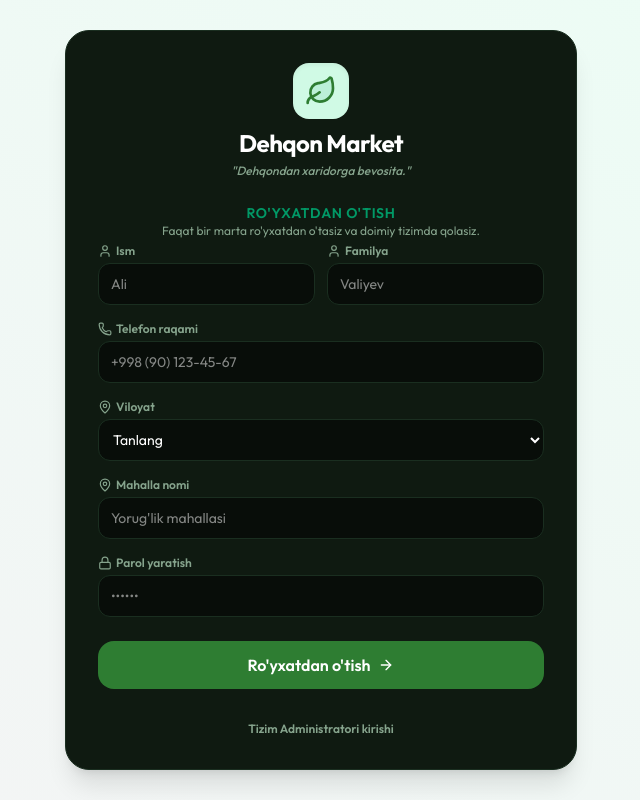
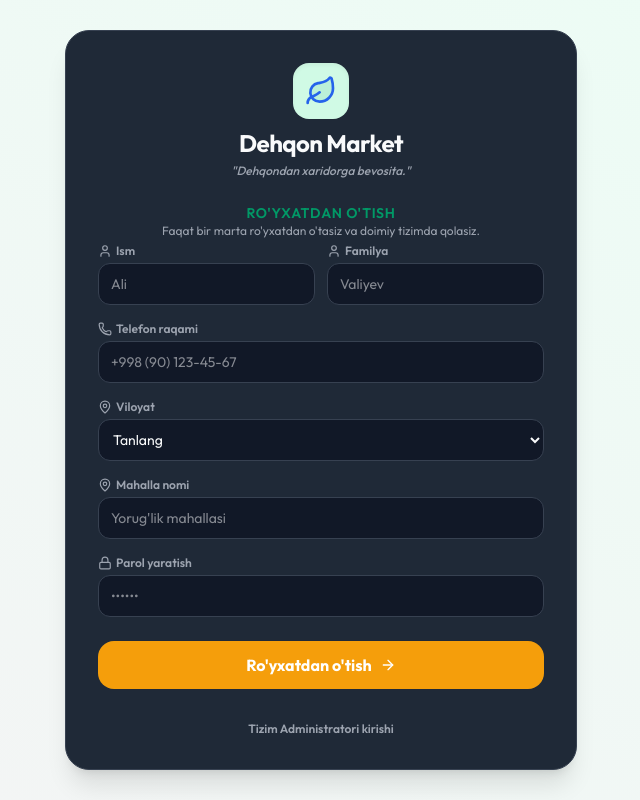
Before and after one commit to sayfulloh-001/alhamdulillah, a React (Vite) app in the folder client/: page / in a window 1280 px wide. Shown: the whole page, without its empty margins (319-959 px from the left). Built offline with nearby package versions, Linux system fonts and the light colour scheme.

Commit message:
Update design color scheme and admin/owner post deletion features

```diff
--- a/client/index.html
+++ b/client/index.html
@@ -6,7 +6,7 @@
     <meta name="viewport" content="width=device-width, initial-scale=1.0" />
 
     <!-- SEO Optimization -->
-    <title>Dehqon Market — Dehqondan xaridorga bevosita</title>
+    <title>Dehqon Market</title>
     <meta name="description" content="O'zbekistondagi eng yirik dehqon va fermerlar bozori. Meva, sabzavot va dehqonchilik mahsulotlarini vositachilarsiz bevosita sotib oling va soting." />
     <meta name="keywords" content="dehqon bozor, dehqon market, uzum market, qishloq xo'jaligi, meva sotish, sabzavot sotish, o'zbekiston dehqonlari, oziq-ovqat, tabiiy mahsulotlar" />
     <meta name="author" content="Dehqon Market" />
--- a/client/src/index.css
+++ b/client/src/index.css
@@ -3,31 +3,41 @@
 
 @theme {
   --font-sans: 'Outfit', sans-serif;
-  --color-dehqon-green: #2E7D32;
-  --color-dehqon-dark: #1B5E20;
-  --color-dehqon-light: #E8F5E9;
-  --color-dehqon-accent: #81C784;
-  --color-premium-gold: #FFC107;
-  --color-premium-gold-dark: #FF8F00;
+  --color-dehqon-green: #2563EB;
+  --color-dehqon-dark: #1D4ED8;
+  --color-dehqon-light: #EFF6FF;
+  --color-dehqon-accent: #10B981;
+  --color-brand-blue: #2563EB;
+  --color-brand-green: #10B981;
+  --color-brand-orange: #F59E0B;
+  --color-brand-darkgray: #1F2937;
+  --color-premium-gold: #F59E0B;
+  --color-premium-gold-dark: #D97706;
 }
 
 :root {
   --bg-app: #FFFFFF;
   --bg-card: #FFFFFF;
-  --bg-glass: rgba(255, 255, 255, 0.85);
-  --border-color: #E2ECE4;
-  --text-main: #1C3322;
-  --text-muted: #517158;
-  --shadow-color: rgba(46, 125, 50, 0.06);
+  --bg-glass: rgba(255, 255, 255, 0.9);
+  --border-color: #E5E7EB;
+  --text-main: #1F2937;
+  --text-muted: #4B5563;
+  --shadow-color: rgba(37, 99, 235, 0.08);
+
+  --color-primary: #2563EB;
+  --color-primary-hover: #1D4ED8;
+  --color-secondary: #10B981;
+  --color-orange: #F59E0B;
+  --color-orange-hover: #D97706;
 }
 
 .dark {
-  --bg-app: #080D09;
-  --bg-card: #0F1A11;
-  --bg-glass: rgba(15, 26, 17, 0.85);
-  --border-color: #1A2E20;
-  --text-main: #FFFFFF;
-  --text-muted: #85A38C;
+  --bg-app: #111827;
+  --bg-card: #1F2937;
+  --bg-glass: rgba(31, 41, 55, 0.9);
+  --border-color: #374151;
+  --text-main: #F9FAFB;
+  --text-muted: #9CA3AF;
   --shadow-color: rgba(0, 0, 0, 0.3);
 }
 
--- a/client/src/pages/MyAds.tsx
+++ b/client/src/pages/MyAds.tsx
@@ -278,7 +278,7 @@ export const MyAds: React.FC<MyAdsProps> = ({ currentUser, setPage, fetchProfile
               setShowAddForm(true);
             }}
             disabled={isLimitReached}
-            className="bg-[var(--color-dehqon-green)] hover:bg-[var(--color-dehqon-dark)] text-white font-bold py-3 px-5 rounded-2xl flex items-center gap-1.5 transition-all shadow-md active:scale-[0.97] disabled:opacity-40 disabled:cursor-not-allowed cursor-pointer text-xs"
+            className="bg-[#F59E0B] hover:bg-[#D97706] text-white font-bold py-3 px-5 rounded-2xl flex items-center gap-1.5 transition-all shadow-md active:scale-[0.97] disabled:opacity-40 disabled:cursor-not-allowed cursor-pointer text-xs"
           >
             <Plus className="w-4.5 h-4.5" />
             Yangi mahsulot qo'shish
@@ -513,7 +513,7 @@ export const MyAds: React.FC<MyAdsProps> = ({ currentUser, setPage, fetchProfile
               <button
                 type="submit"
                 disabled={submitting}
-                className="flex-1 bg-[var(--color-dehqon-green)] hover:bg-[var(--color-dehqon-dark)] text-white font-bold py-3.5 rounded-2xl flex items-center justify-center gap-1.5 transition-all shadow-md active:scale-95 disabled:opacity-50 cursor-pointer"
+                className="flex-1 bg-[#F59E0B] hover:bg-[#D97706] text-white font-bold py-3.5 rounded-2xl flex items-center justify-center gap-1.5 transition-all shadow-md active:scale-95 disabled:opacity-50 cursor-pointer"
               >
                 {submitting ? (
                   <>
--- a/client/src/pages/Profile.tsx
+++ b/client/src/pages/Profile.tsx
@@ -148,8 +148,8 @@ export const Profile: React.FC<ProfileProps> = ({ currentUser, fetchProfile }) =
                   {currentUser?.first_name} {currentUser?.last_name}
                 </h2>
                 {isPremium && (
-                  <span className="bg-amber-100 dark:bg-amber-950/30 text-amber-600 dark:text-amber-400 text-[10px] font-bold px-2 py-0.5 rounded-md flex items-center gap-0.5 border border-amber-300/20">
-                    <Sparkles className="w-3 h-3 fill-amber-500/10" /> Premium Dehqon
+                  <span className="bg-gradient-to-r from-blue-600 via-emerald-500 to-amber-400 text-white text-[10px] font-extrabold px-2.5 py-0.5 rounded-lg flex items-center gap-1 shadow-sm border border-white">
+                    <Sparkles className="w-3 h-3 fill-amber-300 text-white" /> Premium Dehqon
                   </span>
                 )}
               </div>
--- a/client/src/pages/Register.tsx
+++ b/client/src/pages/Register.tsx
@@ -216,7 +216,7 @@ export const Register: React.FC<RegisterProps> = ({ onRegisterSuccess }) => {
             <button
               type="submit"
               disabled={loading}
-              className="w-full bg-[var(--color-dehqon-green)] hover:bg-[var(--color-dehqon-dark)] text-white font-semibold py-3 rounded-2xl flex items-center justify-center gap-2 transition-all hover:shadow-lg hover:shadow-green-950/15 active:scale-[0.98] disabled:opacity-50 mt-6"
+              className="w-full bg-[#F59E0B] hover:bg-[#D97706] text-white font-bold py-3 rounded-2xl flex items-center justify-center gap-2 transition-all hover:shadow-lg hover:shadow-amber-500/20 active:scale-[0.98] disabled:opacity-50 mt-6 cursor-pointer"
             >
               {loading ? 'Kutmoqda...' : 'Ro\'yxatdan o\'tish'}
               <ArrowRight className="w-4 h-4" />
```
Also changed, not shown: client/src/components/ProductCard.tsx (+30 -12 lines), client/src/pages/Home.tsx (+32 -9 lines), client/src/pages/Premium.tsx (+16 -16 lines), 5 other files (tests, documents, lock files or other folders).
